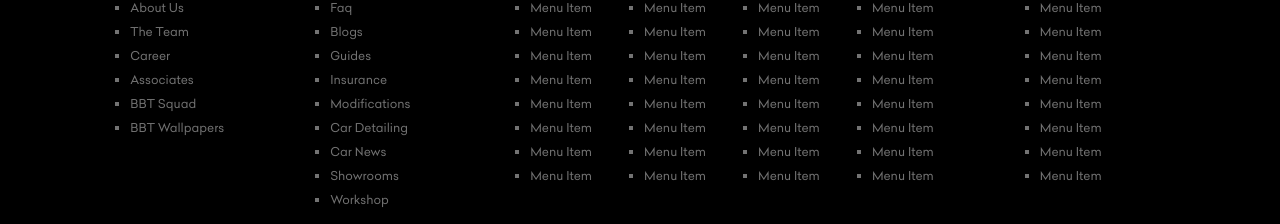
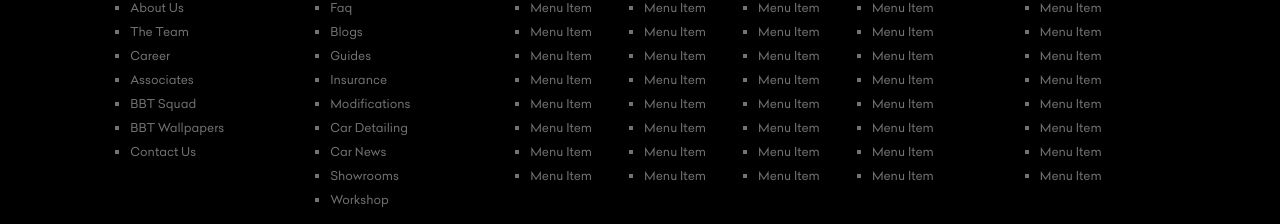
Before and after one commit to MihirBairagi/BBTRealty, a Next.js app: page / in a window 1280 px wide. Shown: the part 6019-6243 px from the top of the page. Built offline with nearby package versions, Linux system fonts and the light colour scheme.

Commit message:
contact link in footer addded

```diff
--- a/Components/Footer/FooterMenuDesktop.jsx
+++ b/Components/Footer/FooterMenuDesktop.jsx
@@ -31,6 +31,9 @@
 
               <li>
                 <Link href="/wallpapers">BBT Wallpapers</Link>
+              </li>
+              <li>
+                <Link href="/contact-us">Contact Us</Link>
               </li>
             </ul>
           </div>
```
